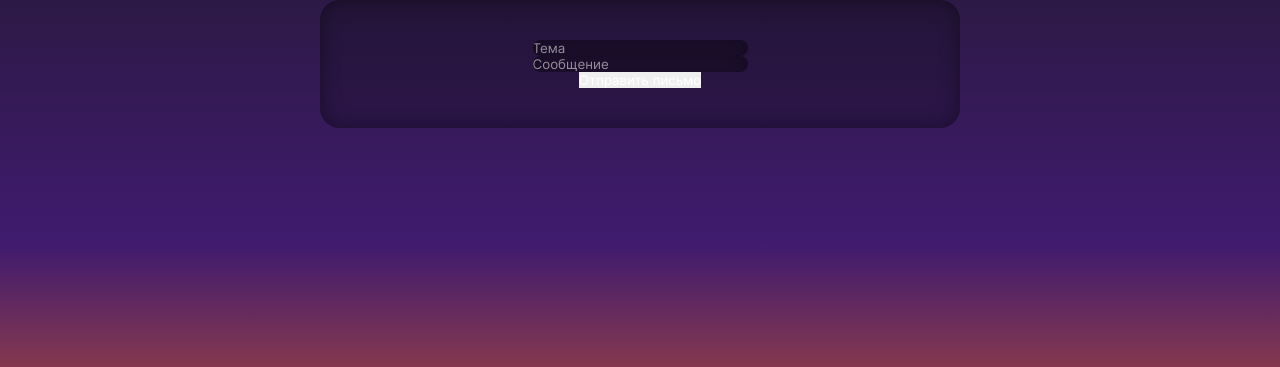
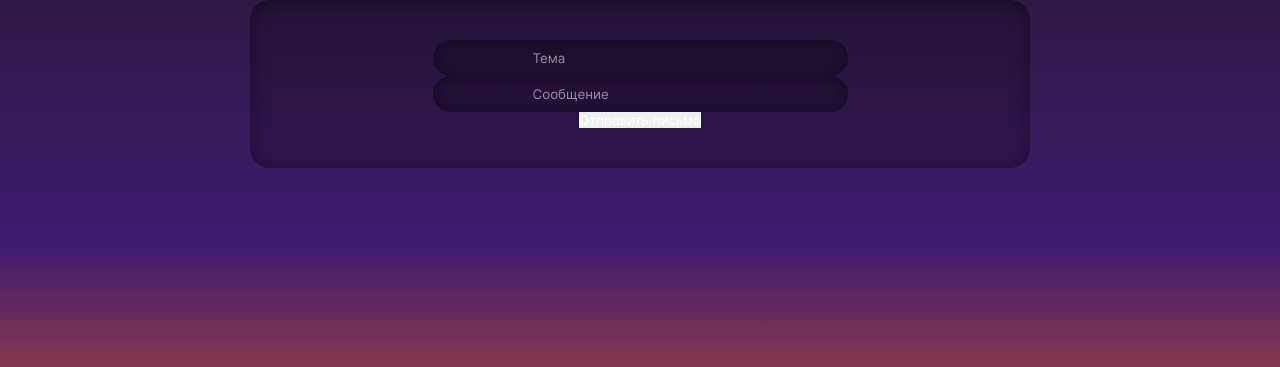
Before and after one commit to Zhoraaa/MeinSpiel, a PHP site: page /account/mail.php in a window 1280 px wide. Shown: the part 115-482 px from the top of the page. Run offline with PHP 8.4, Linux system fonts and the light colour scheme; data that the repository does not hold is empty; some web fonts are replaced.

Commit message:
ver 0.1.3d

```diff
--- a/style.css
+++ b/style.css
@@ -194,16 +194,6 @@ footer .info {
 .ctrl-u {
   text-decoration: underline;
 }
-/* Обратная связь */
-.content-mail {
-  padding: 40px 40px;
-  margin: auto;
-  display: flex;
-  flex-direction: column;
-}
-.content-mail * {
-  max-width: 300px;
-}
 /* Каталоги */
 #filters {
   height: 5vh;
@@ -247,11 +237,14 @@ footer .info {
 
 /* Обратная связь */
 .content-mail {
-  max-width: 600px;
-  padding: 40px 20px;
+  max-width: 700px;
+  padding: 40px 40px;
   margin: auto;
 
   display:flex;
   flex-direction: column;
   align-items: center;
 }
+.content-mail input {
+  padding: 10px 100px;
+}
```
